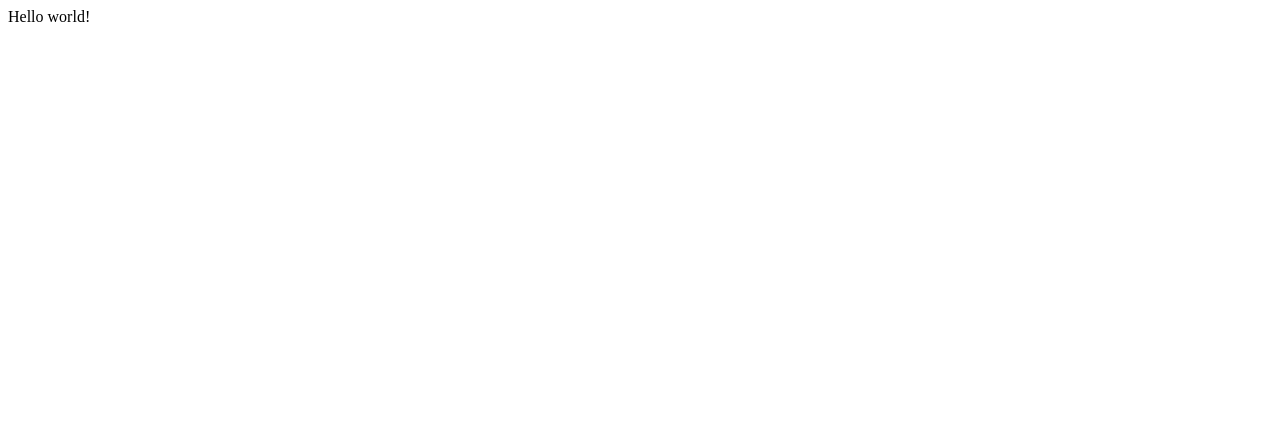
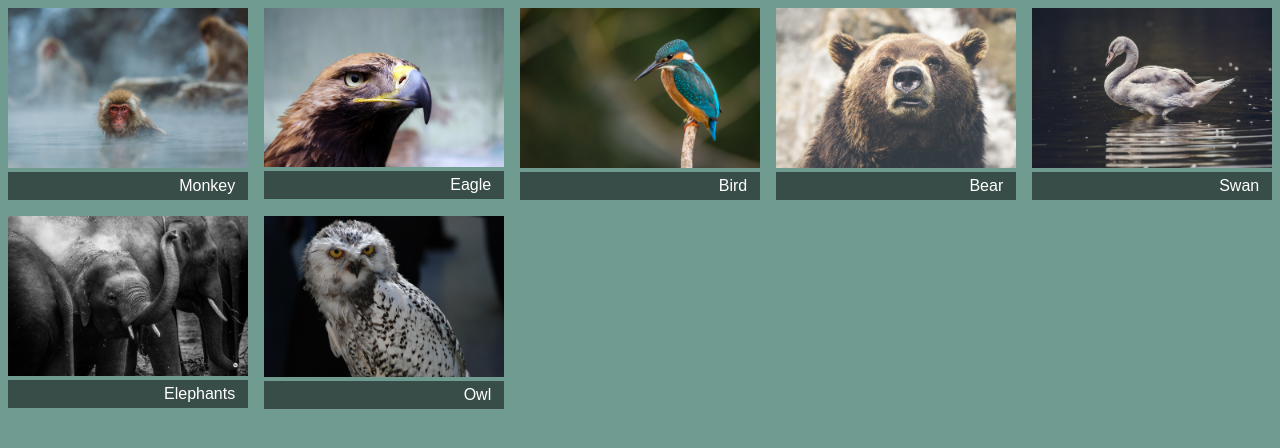
Before and after one commit to EnricoMassoneDeltatre/grid-placement-algorithm, a website: page index.html in a window 1280 px wide. Drawn offline with Linux system fonts and the light colour scheme.

Commit message:
basic template is in place

```diff
--- a/index.html
+++ b/index.html
@@ -7,6 +7,35 @@
     <link rel="stylesheet" href="style.css" />
   </head>
   <body>
-    Hello world!
+    <div class="portfolio">
+      <figure>
+        <img src="images/monkey.jpg" alt="monkey" />
+        <figcaption>Monkey</figcaption>
+      </figure>
+      <figure>
+        <img src="images/eagle.jpg" alt="eagle" />
+        <figcaption>Eagle</figcaption>
+      </figure>
+      <figure>
+        <img src="images/bird.jpg" alt="bird" />
+        <figcaption>Bird</figcaption>
+      </figure>
+      <figure>
+        <img src="images/bear.jpg" alt="bear" />
+        <figcaption>Bear</figcaption>
+      </figure>
+      <figure>
+        <img src="images/swan.jpg" alt="swan" />
+        <figcaption>Swan</figcaption>
+      </figure>
+      <figure>
+        <img src="images/elephants.jpg" alt="elephants" />
+        <figcaption>Elephants</figcaption>
+      </figure>
+      <figure>
+        <img src="images/owl.jpg" alt="owl" />
+        <figcaption>Owl</figcaption>
+      </figure>
+    </div>
   </body>
 </html>
--- a/style.css
+++ b/style.css
@@ -0,0 +1,36 @@
+:root {
+  box-sizing: border-box;
+}
+
+*,
+::before,
+::after {
+  box-sizing: inherit;
+}
+
+body {
+  font-family: Arial, Helvetica, sans-serif;
+  background-color: #709b90;
+}
+
+.portfolio {
+  display: grid;
+  grid-template-columns: repeat(auto-fill, minmax(200px, 1fr));
+  grid-auto-rows: 1fr;
+  grid-gap: 1em;
+}
+
+.portfolio > figure {
+  margin: 0;
+}
+
+.portfolio img {
+  max-width: 100%;
+}
+
+.portfolio figcaption {
+  padding: 0.3em 0.8em;
+  text-align: right;
+  background-color: rgba(0, 0, 0, 0.5);
+  color: #fff;
+}
```
